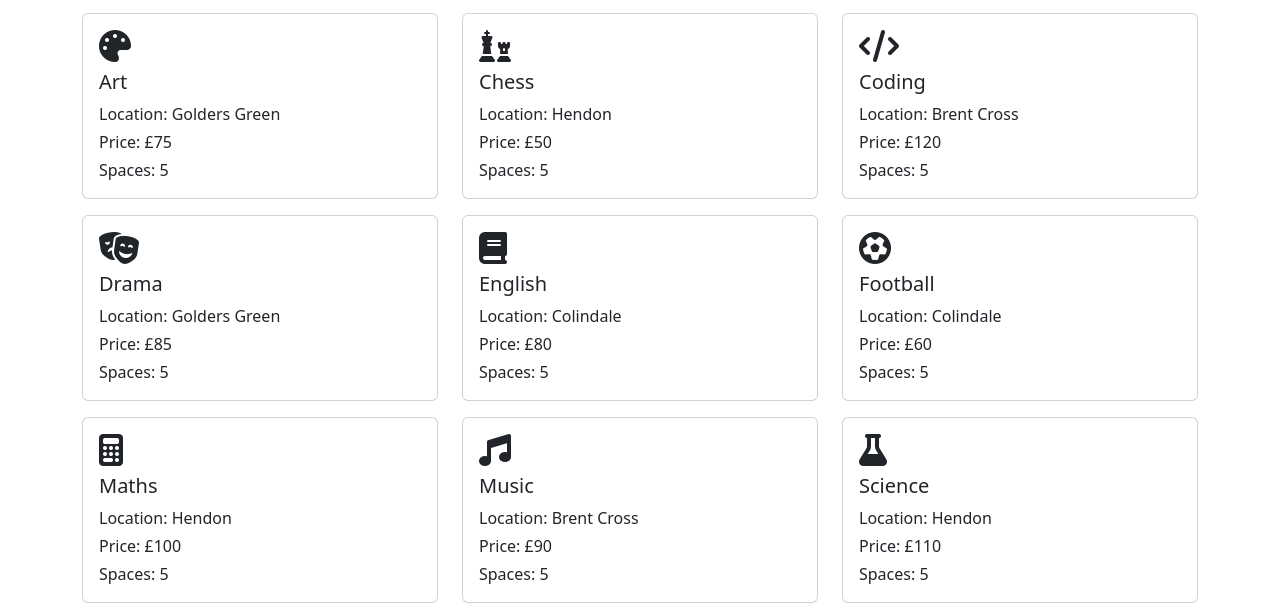
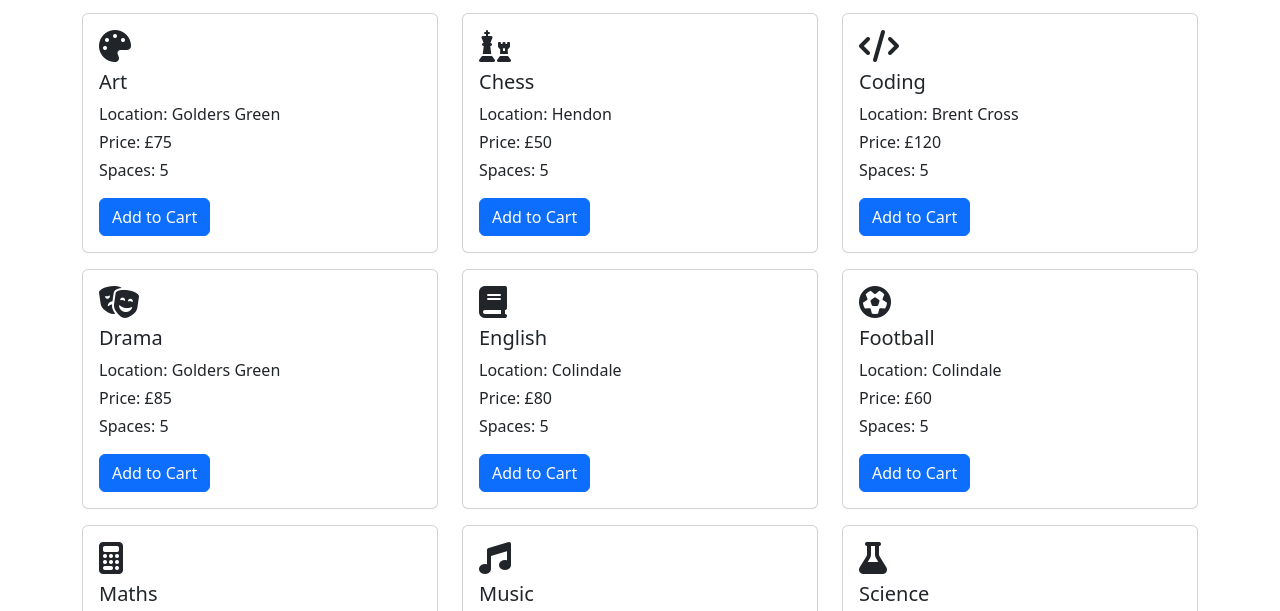
Before and after one commit to congee204/after-school-vue, a plain HTML site: page index.html in a window 1280 px wide. Shown: the part 169-780 px from the top of the page. Drawn offline with nearby package versions, Linux system fonts and the light colour scheme.

Commit message:
Add Add to Cart button with space reduction and disabled state

```diff
--- a/app.js
+++ b/app.js
@@ -4,6 +4,7 @@ const app = Vue.createApp({
           sitename: 'After School Classes',
           sortBy: 'subject',
           sortOrder: 'asc',
+          cart: [],
           lessons: [
             { id: 1, subject: 'Maths', location: 'Hendon', price: 100, spaces: 5, icon: 'fa-solid fa-calculator' },
             { id: 2, subject: 'English', location: 'Colindale', price: 80, spaces: 5, icon: 'fa-solid fa-book' },
@@ -32,6 +33,14 @@ const app = Vue.createApp({
             });
             return sorted;
         }
+    },
+    methods: {
+        addToCart(lesson) {
+            if (lesson.spaces > 0) {
+                lesson.spaces--;
+                this.cart.push(lesson.id);
+            }
+        }
     }
 
     });
--- a/index.html
+++ b/index.html
@@ -40,6 +40,9 @@
             <p class="card-text mb-1">Location: {{ lesson.location }}</p>
             <p class="card-text mb-1">Price: £{{ lesson.price }}</p>
             <p class="card-text">Spaces: {{ lesson.spaces }}</p>
+            <button class="btn btn-primary" @click="addToCart(lesson)" :disabled="lesson.spaces === 0">
+                Add to Cart
+            </button>
           </div>
         </div>
       </div>
```
Also changed, not shown: 1 other file.
